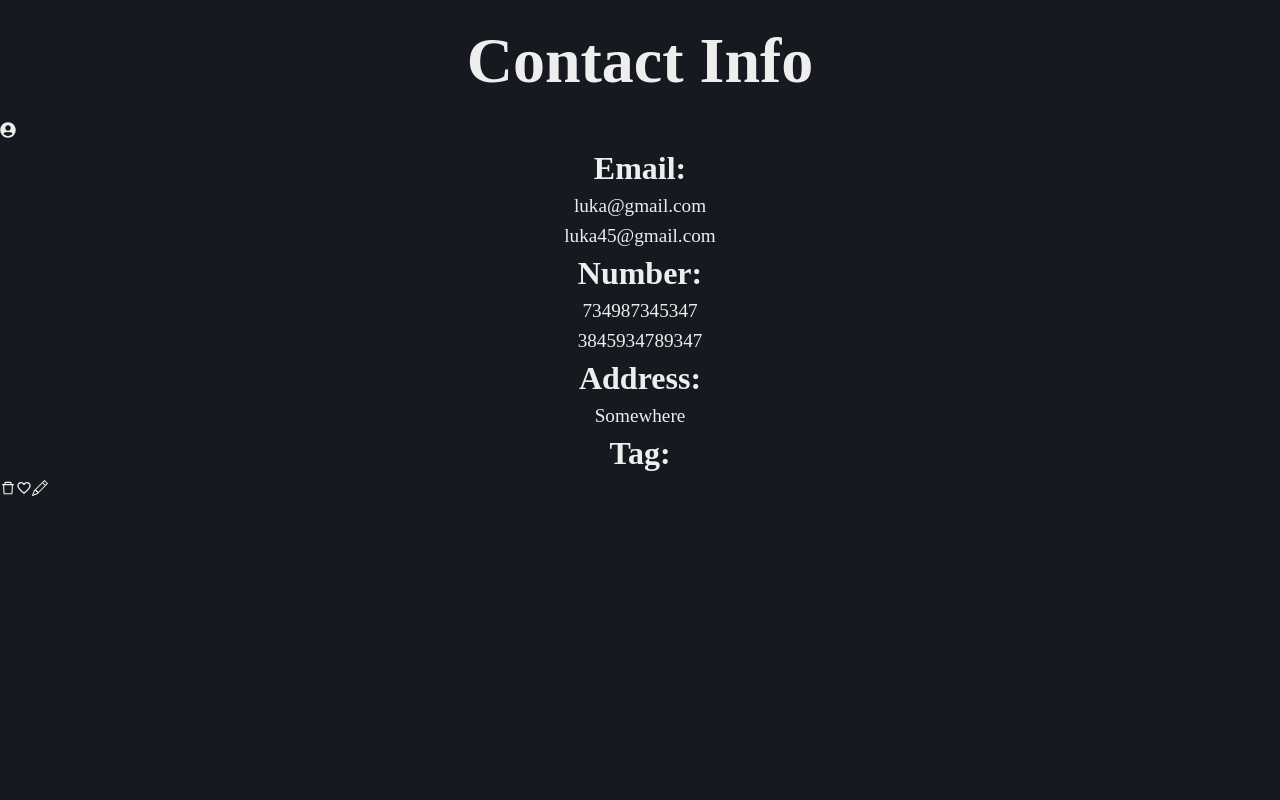
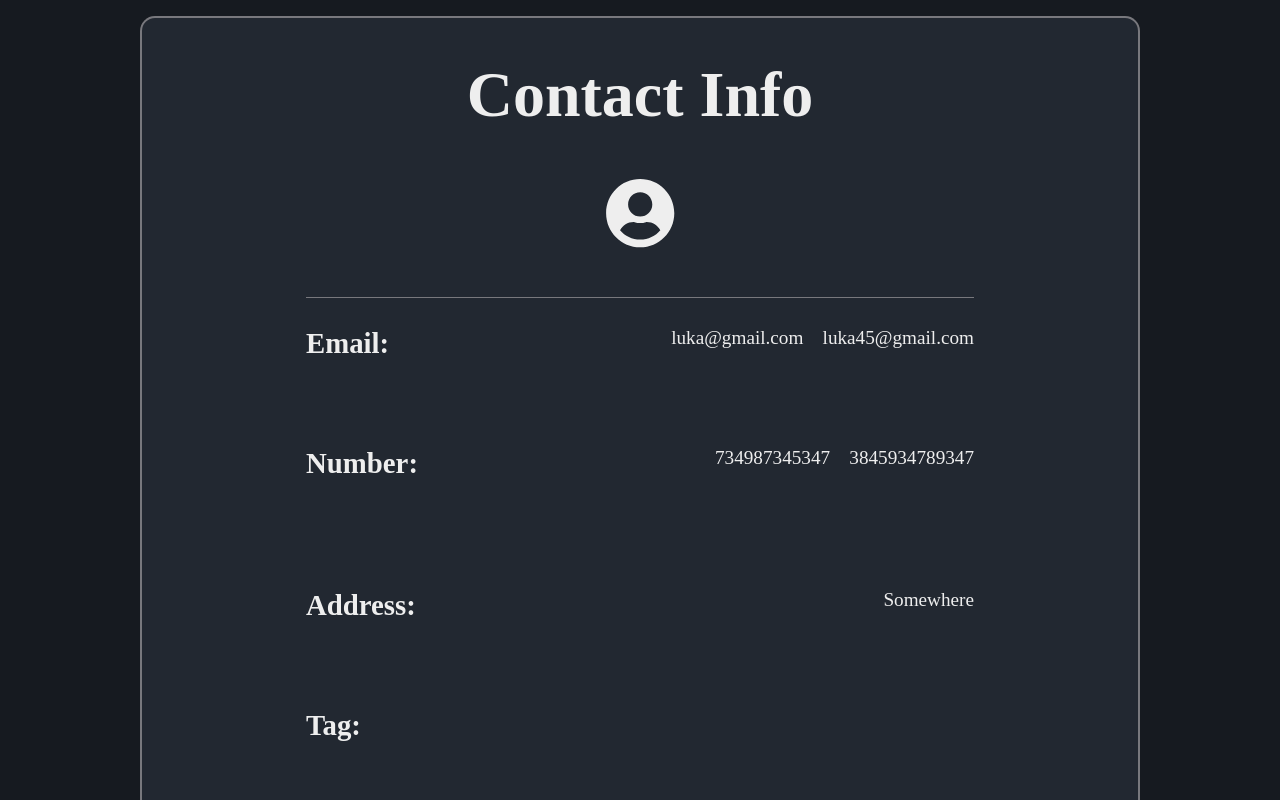
Before and after one commit to Ljusaj123/Contact-Manager, a React (Create React App) app in the folder frontend/: page /contact/123 in a window 1280 px wide. Shown: the top 800 px of the page. Built offline with nearby package versions, Linux system fonts and the light colour scheme; a web font is replaced by a local one.

Commit message:
scss in css

```diff
--- a/frontend/src/styles/css/styles.css
+++ b/frontend/src/styles/css/styles.css
@@ -47,7 +47,7 @@ h2 {
 }
 
 h3 {
-  font-size: clamp(1.2rem, 5vw, 2rem);
+  font-size: clamp(1.2rem, 5vw, 1.8rem);
 }
 
 p {
@@ -80,14 +80,9 @@ a {
   margin: 0 auto;
 }
 
-header {
-  width: 100%;
-  padding: 1rem;
-  border-bottom: 1px solid rgba(235, 225, 225, 0.432);
-}
-
-.header-container {
-  width: 100%;
+.not-found {
+  height: 100vh;
+  width: 100vw;
   display: -webkit-box;
   display: -ms-flexbox;
   display: flex;
@@ -103,7 +98,150 @@ header {
           flex-direction: column;
 }
 
-.header-container input {
+.not-found .back-btn {
+  margin-top: 3rem;
+  width: clamp(200px, 70%, 350px);
+  color: #eeeeee;
+  background: none;
+  border: none;
+  background-color: #fd7014;
+  padding: 1rem;
+  border-radius: 10px;
+  cursor: pointer;
+  -webkit-transition: all 0.5s ease;
+  transition: all 0.5s ease;
+  font-size: clamp(1rem, 5.5vw, 1.3rem);
+}
+
+.not-found .back-btn:active {
+  -webkit-transform: scale(0.9);
+          transform: scale(0.9);
+}
+
+.contact-page {
+  width: 100vw;
+  max-width: 100%;
+  height: -webkit-fit-content;
+  height: -moz-fit-content;
+  height: fit-content;
+  padding: 1rem 0;
+}
+
+.contact-page-container {
+  width: clamp(300px, 90%, 1000px);
+  height: -webkit-fit-content;
+  height: -moz-fit-content;
+  height: fit-content;
+  margin: 0 auto;
+  background-color: #222831;
+  border: 2px solid rgba(235, 225, 225, 0.432);
+  border-radius: 15px;
+  position: relative;
+}
+
+.contact-page-container .container {
+  width: clamp(270px, 80%, 700px);
+  margin: 0 auto;
+  height: -webkit-fit-content;
+  height: -moz-fit-content;
+  height: fit-content;
+  min-height: 120vh;
+  padding: 1rem;
+  display: -webkit-box;
+  display: -ms-flexbox;
+  display: flex;
+  -webkit-box-orient: vertical;
+  -webkit-box-direction: normal;
+      -ms-flex-direction: column;
+          flex-direction: column;
+  -webkit-box-pack: justify;
+      -ms-flex-pack: justify;
+          justify-content: space-between;
+}
+
+.contact-page-container .container > div {
+  display: -webkit-box;
+  display: -ms-flexbox;
+  display: flex;
+  -webkit-box-orient: vertical;
+  -webkit-box-direction: normal;
+      -ms-flex-direction: column;
+          flex-direction: column;
+  -webkit-box-pack: justify;
+      -ms-flex-pack: justify;
+          justify-content: space-between;
+  -webkit-box-align: start;
+      -ms-flex-align: start;
+          align-items: flex-start;
+}
+
+.contact-page-container .container div {
+  height: -webkit-fit-content;
+  height: -moz-fit-content;
+  height: fit-content;
+  min-height: 15vh;
+  display: -webkit-box;
+  display: -ms-flexbox;
+  display: flex;
+  -webkit-box-pack: justify;
+      -ms-flex-pack: justify;
+          justify-content: space-between;
+}
+
+.contact-page-container .container div p {
+  margin-left: 1em;
+}
+
+.contact-page-container .container .button-container {
+  -webkit-box-orient: horizontal;
+  -webkit-box-direction: normal;
+      -ms-flex-direction: row;
+          flex-direction: row;
+  -webkit-box-align: center;
+      -ms-flex-align: center;
+          align-items: center;
+}
+
+.contact-page-container .container .image-name-container {
+  -webkit-box-align: center;
+      -ms-flex-align: center;
+          align-items: center;
+  border-bottom: 1px solid rgba(235, 225, 225, 0.432);
+}
+
+.contact-page-container .container .email-container,
+.contact-page-container .container .number-container,
+.contact-page-container .container .address-container,
+.contact-page-container .container .tag-container {
+  width: 100%;
+  display: -webkit-box;
+  display: -ms-flexbox;
+  display: flex;
+  -webkit-box-pack: justify;
+      -ms-flex-pack: justify;
+          justify-content: space-between;
+}
+
+header {
+  width: 100%;
+  padding: 1rem;
+  border-bottom: 1px solid rgba(235, 225, 225, 0.432);
+}
+
+form {
+  width: 100%;
+  display: -webkit-box;
+  display: -ms-flexbox;
+  display: flex;
+  -webkit-box-pack: center;
+      -ms-flex-pack: center;
+          justify-content: center;
+  -webkit-box-align: center;
+      -ms-flex-align: center;
+          align-items: center;
+}
+
+form input {
   width: clamp(200px, 70%, 500px);
   border: none;
   border-radius: 10px;
@@ -115,47 +253,28 @@ header {
   padding: 0.7em;
 }
 
-.header-container input::-webkit-input-placeholder {
+form input::-webkit-input-placeholder {
   -webkit-transition: all 0.5s ease;
   transition: all 0.5s ease;
 }
 
-.header-container input:-ms-input-placeholder {
+form input:-ms-input-placeholder {
   -webkit-transition: all 0.5s ease;
   transition: all 0.5s ease;
 }
 
-.header-container input::-ms-input-placeholder {
+form input::-ms-input-placeholder {
   -webkit-transition: all 0.5s ease;
   transition: all 0.5s ease;
 }
 
-.header-container input::placeholder {
+form input::placeholder {
   -webkit-transition: all 0.5s ease;
   transition: all 0.5s ease;
 }
 
-.header-container [placeholder]:focus::-webkit-input-placeholder {
+form [placeholder]:focus::-webkit-input-placeholder {
   color: transparent;
-}
-
-.header-container .new-user-icon {
-  position: absolute;
-  top: 2%;
-  right: 2%;
-  border: 2px solid #fd7014;
-  border-radius: 50%;
-  padding: 0.2em;
-  font-size: clamp(2rem, 5.5vw, 4rem);
-  color: #fd7014;
-  cursor: pointer;
-  -webkit-transition: all 0.5s ease;
-  transition: all 0.5s ease;
-}
-
-.header-container .new-user-icon:active {
-  -webkit-transform: scale(0.85);
-          transform: scale(0.85);
 }
 
 .contact-list {
@@ -219,10 +338,6 @@ header {
   height: 15vh;
 }
 
-.contact-container .img-container svg {
-  font-size: clamp(2rem, 5.5vw, 3.5rem);
-}
-
 .groups {
   height: 15vh;
   padding: 1rem;
@@ -240,7 +355,43 @@ header {
           align-items: center;
 }
 
-.groups-container svg {
+svg {
+  cursor: pointer;
+  -webkit-transition: all 0.5s ease;
+  transition: all 0.5s ease;
+}
+
+.user-icon {
+  font-size: clamp(2rem, 5.5vw, 3.5rem);
+}
+
+.user-info-icon {
+  font-size: clamp(4rem, 5.5vw, 6rem);
+}
+
+.button-icon {
   font-size: clamp(1.5rem, 5.5vw, 2.5rem);
+}
+
+.button-icon:hover {
+  color: #fd7014;
+}
+
+.create-user-icon {
+  position: absolute;
+  top: 2%;
+  right: 2%;
+  border: 2px solid #fd7014;
+  border-radius: 50%;
+  padding: 0.2em;
+  font-size: clamp(2rem, 5.5vw, 4rem);
+  color: #fd7014;
   cursor: pointer;
+  -webkit-transition: all 0.5s ease;
+  transition: all 0.5s ease;
 }
+
+.create-user-icon:active {
+  -webkit-transform: scale(0.85);
+          transform: scale(0.85);
+}
```
